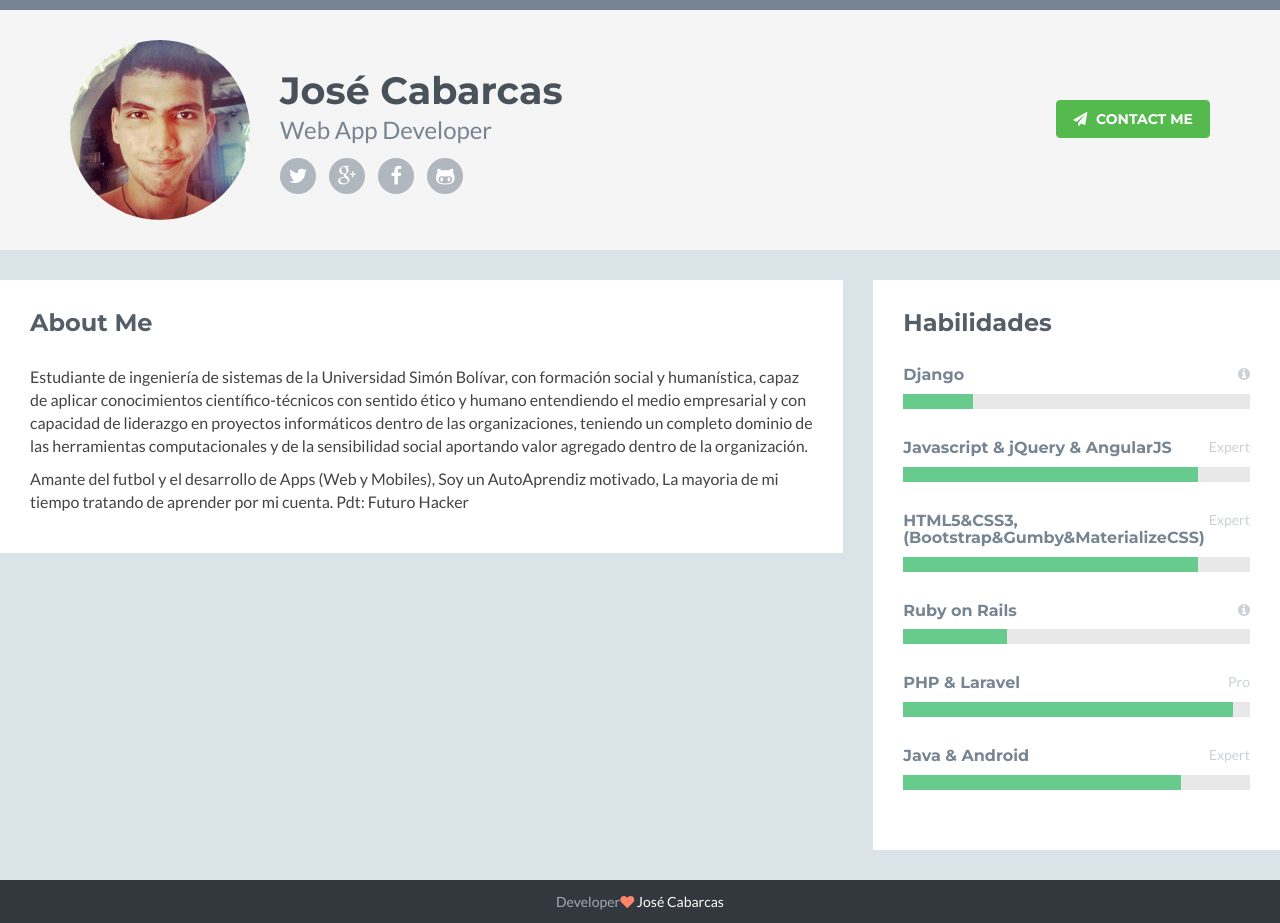
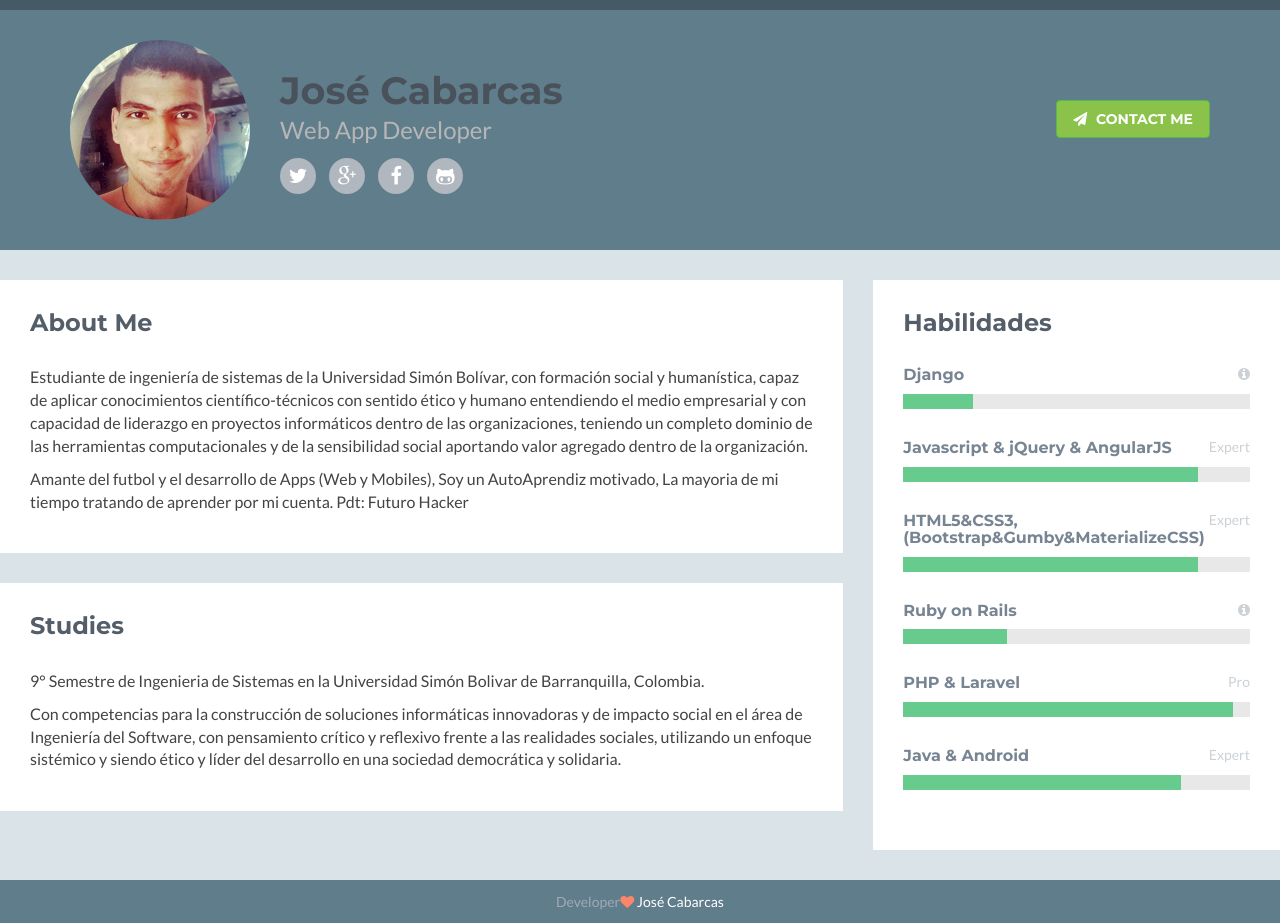
Before and after one commit to joseocabarcas/joseomar94.github.io, a plain HTML site: page index.html in a window 1280 px wide. Drawn offline with Linux system fonts and the light colour scheme.

Commit message:
Commit con ultimo funcionamiento studies

```diff
--- a/assets/css/styles.css
+++ b/assets/css/styles.css
@@ -60,7 +60,7 @@ a.btn:focus {
 }
 a.btn-cta-primary,
 .btn-cta-primary {
-  background: #54ba4e;
+  background: #8BC34A;
   border: 1px solid #54ba4e;
   color: #fff;
   font-weight: 600;
@@ -68,7 +68,7 @@ a.btn-cta-primary,
 }
 a.btn-cta-primary:hover,
 .btn-cta-primary:hover {
-  background: #49ac43;
+  background: #795548;
   border: 1px solid #49ac43;
   color: #fff;
 }
@@ -117,8 +117,8 @@ iframe {
 /* ======= Header ======= */
 .header {
   padding: 30px 0;
-  background: #f5f5f5;
-  border-top: 10px solid #778492;
+  background: #607D8B;
+  border-top: 10px solid #455A64;
 }
 .header .btn {
   margin-top: 60px;
@@ -134,7 +134,7 @@ iframe {
   margin-top: 30px;
 }
 .header .profile-content .desc {
-  color: #778492;
+  color: #B6B6B6;
   font-family: "Lato", arial, sans-serif;
   font-weight: 400;
   font-size: 24px;
@@ -220,10 +220,15 @@ iframe {
   background: #66cb8c;
 }
 
+.skills .skillset .level-bar-inner:hover {
+  height: 15px;
+  background: #FF5722;
+}
+
 
 /* ======= Footer ======= */
 .footer {
-  background: #32383e;
+  background: #607D8B;
   color: #fff;
   padding: 10px 0;
 }
--- a/assets/js/main.js
+++ b/assets/js/main.js
@@ -22,6 +22,7 @@ jQuery(document).ready(function($) {
     /* Bootstrap Tooltip for Skillset */
     $('.level-label').tooltip();
 
+    $('[data-toggle="tooltip"]').tooltip();
 
 
 });
--- a/index.html
+++ b/index.html
@@ -41,7 +41,7 @@
                     <li><a href="https://github.com/joseomar94"><i class="fa fa-github-alt"></i></a></li>
                 </ul>
             </div><!--//profile-->
-            <a class="btn btn-cta-primary pull-right" href="#" target="_blank"><i class="fa fa-paper-plane"></i> Contact Me</a>
+            <a class="btn btn-cta-primary pull-right" title="+57 321 846 1698" target="_blank"  data-toggle="tooltip" data-placement="top" ><i class="fa fa-paper-plane"></i> Contact Me</a>
         </div><!--//container-->
     </header><!--//header-->
 
@@ -60,6 +60,18 @@
                             <p>Estudiante de ingeniería de sistemas de la Universidad Simón Bolívar, con formación social y humanística, capaz de aplicar conocimientos científico-técnicos con sentido ético y humano entendiendo el medio empresarial y con capacidad de liderazgo en proyectos informáticos dentro de las organizaciones, teniendo un completo dominio de las herramientas computacionales y de la sensibilidad social aportando valor agregado dentro de la organización.</p>
 
                             <p>Amante del futbol y el desarrollo de Apps (Web y Mobiles), Soy un AutoAprendiz motivado, La mayoria de mi tiempo tratando de aprender por mi cuenta. Pdt: Futuro Hacker</p>
+
+                        </div><!--//content-->
+                    </div><!--//section-inner-->
+                </section><!--//section-->
+
+                <section class="studies section">
+                    <div class="section-inner">
+                        <h2 class="heading">Studies</h2>
+                        <div class="content">
+                            <p>9° Semestre de Ingenieria de Sistemas en la Universidad Simón Bolivar de Barranquilla, Colombia.</p>
+
+                            <p>Con competencias para la construcción de soluciones informáticas innovadoras y de impacto social en el área de Ingeniería del Software, con pensamiento crítico y reflexivo frente a las realidades sociales, utilizando un enfoque sistémico y siendo ético y líder del desarrollo en una sociedad democrática y solidaria.</p>
 
                         </div><!--//content-->
                     </div><!--//section-inner-->
@@ -83,7 +95,7 @@
                                 </div><!--//item-->
 
                                 <div class="item">
-                                    <h3 class="level-title">Javascript &amp; jQuery &amp; AngularJS<span class="level-label">Expert</span></h3>
+                                    <h3 class="level-title">Javascript &amp; jQuery &amp; AngularJS <span class="level-label">Expert</span></h3>
                                     <div class="level-bar">
                                         <div class="level-bar-inner" data-level="85%">
                                         </div>
@@ -91,7 +103,7 @@
                                 </div><!--//item-->
 
                                 <div class="item">
-                                    <h3 class="level-title">HTML5&amp;CSS3, (Bootstrap&amp;Gumby&amp;MaterializeCSS)<span class="level-label">Expert</span></h3>
+                                    <h3 class="level-title">HTML5&amp;CSS3, (Bootstrap&amp;Gumby&amp;MaterializeCSS) <span class="level-label">Expert</span></h3>
                                     <div class="level-bar">
                                         <div class="level-bar-inner" data-level="85%">
                                         </div>
@@ -107,7 +119,7 @@
                                 </div><!--//item-->
 
                                 <div class="item">
-                                    <h3 class="level-title">PHP &amp; Laravel<span class="level-label">Pro</span></h3>
+                                    <h3 class="level-title">PHP &amp; Laravel <span class="level-label">Pro</span></h3>
                                     <div class="level-bar">
                                         <div class="level-bar-inner" data-level="95%">
                                         </div>
@@ -115,7 +127,7 @@
                                 </div><!--//item-->
 
                                 <div class="item">
-                                    <h3 class="level-title">Java &amp; Android<span class="level-label" title="Estoy empezando en Android y Principios de Material Design">Expert</span></h3>
+                                    <h3 class="level-title">Java &amp; Android <span class="level-label" title="Estoy empezando en Android y Principios de Material Design">Expert</span></h3>
                                     <div class="level-bar">
                                         <div class="level-bar-inner" data-level="80%">
                                         </div>
```
